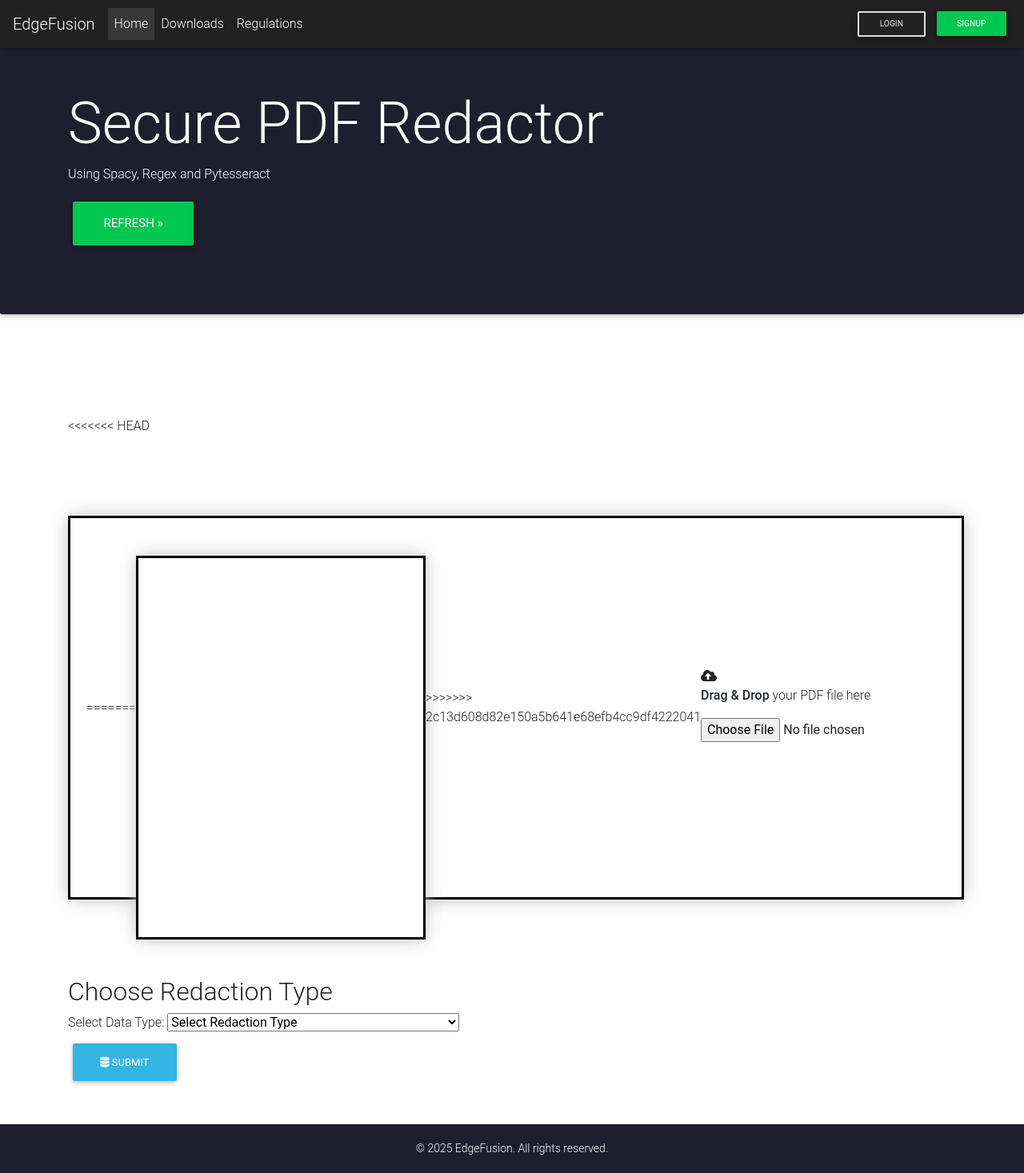
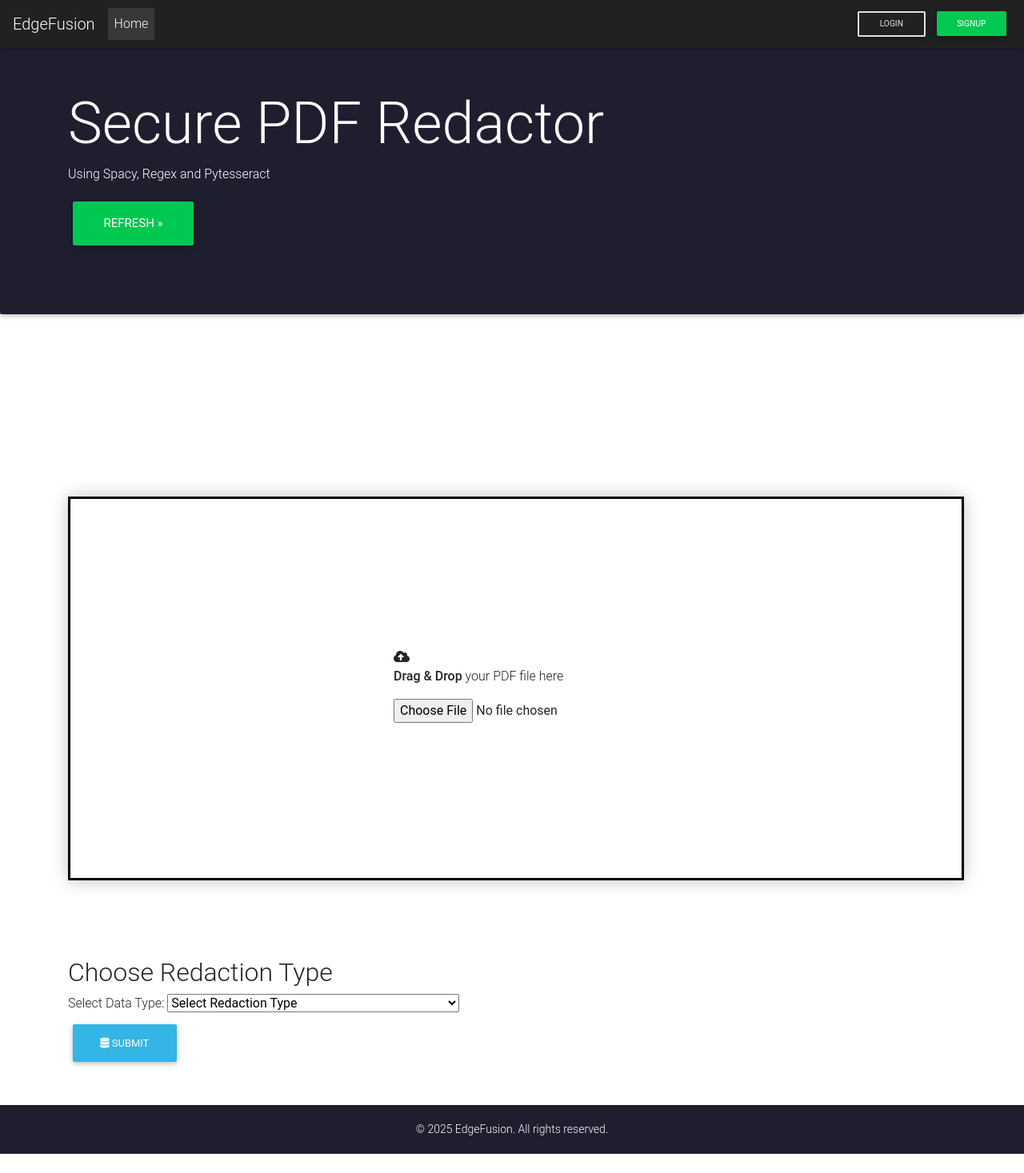
Before and after one commit to hackatronbits/EdgeFusion, a Flask app: page / in a window 1280 px wide. Shown: the whole page at 80% size. After the commit the page ends 1443 px from the top, so only its background shows below. Run offline with Flask 3, Linux system fonts and the light colour scheme; some libraries are stand-ins or nearby versions.

Commit message:
Added changes in index

```diff
--- a/templates/index.html
+++ b/templates/index.html
@@ -49,12 +49,6 @@
 				<li class="nav-item active">
 					<a class="nav-link" href="index.html">Home <span class="sr-only">(current)</span></a>
 				</li>
-				<li class="nav-item">
-					<a class="nav-link" href="downloads.html">Downloads</a>
-				</li>
-				<li class="nav-item">
-					<a class="nav-link" href="about.html">Regulations</a>
-				</li>
 			</ul>
             <ul class="navbar-nav ml-auto">
                 <li class="nav-item">
@@ -80,13 +74,8 @@
 	<br />
     <br><br>
 	<div class="container">
-<<<<<<< HEAD
 		<form method="POST" action="upload_file" enctype="multipart/form-data">
             <div class="main-section" style="border: 3px solid black; height: 30rem; width: 70rem; display: flex; align-items: center; justify-content: center;">
-=======
-<form method="POST" action="{{ url_for('upload_file') }}" enctype="multipart/form-data">
-    <div class="main-section" style="border: 3px solid black; height: 30rem; width: 70rem; display: flex; align-items: center; justify-content: center;"></div>
->>>>>>> 2c13d608d82e150a5b641e68efb4cc9df4222041
                 <label class="drop-box file-label">
                     <i class="fas fa-cloud-upload-alt"></i>
                     <p><strong>Drag & Drop</strong> your PDF file here</p>
```
